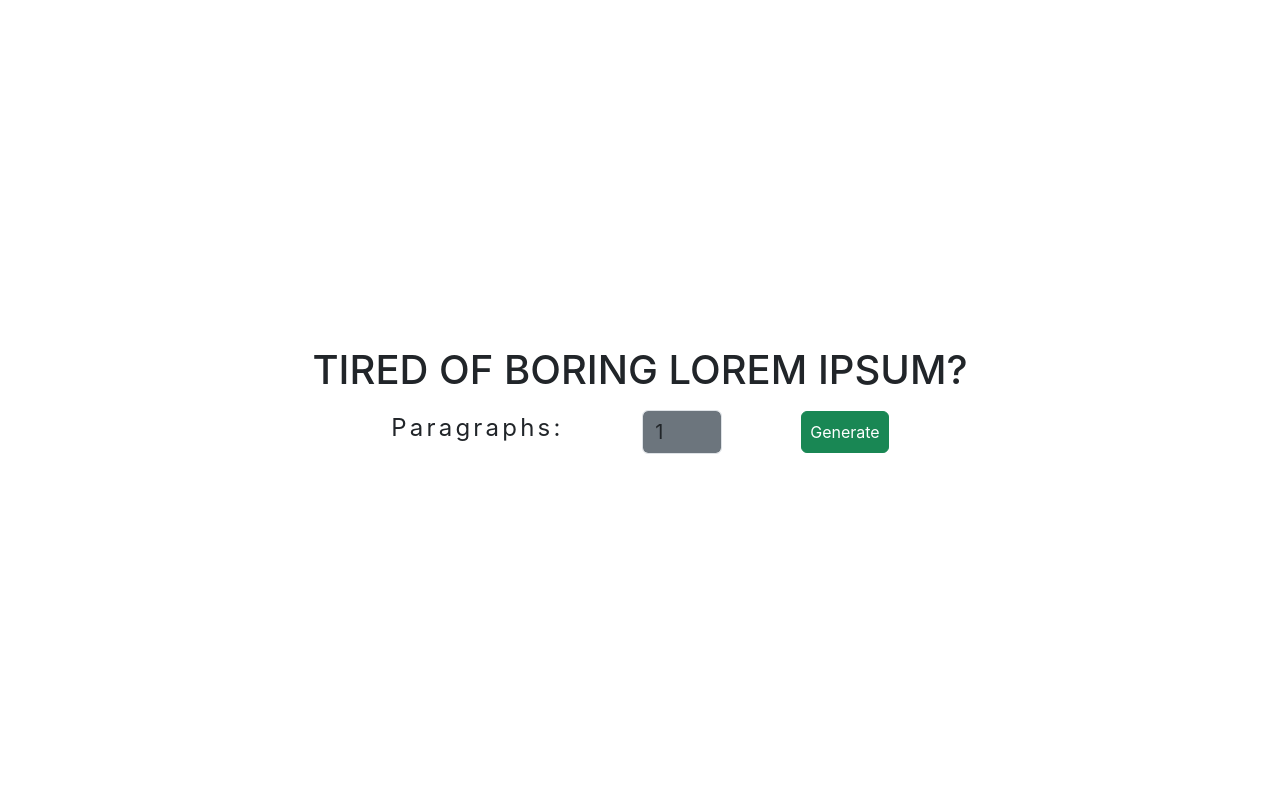
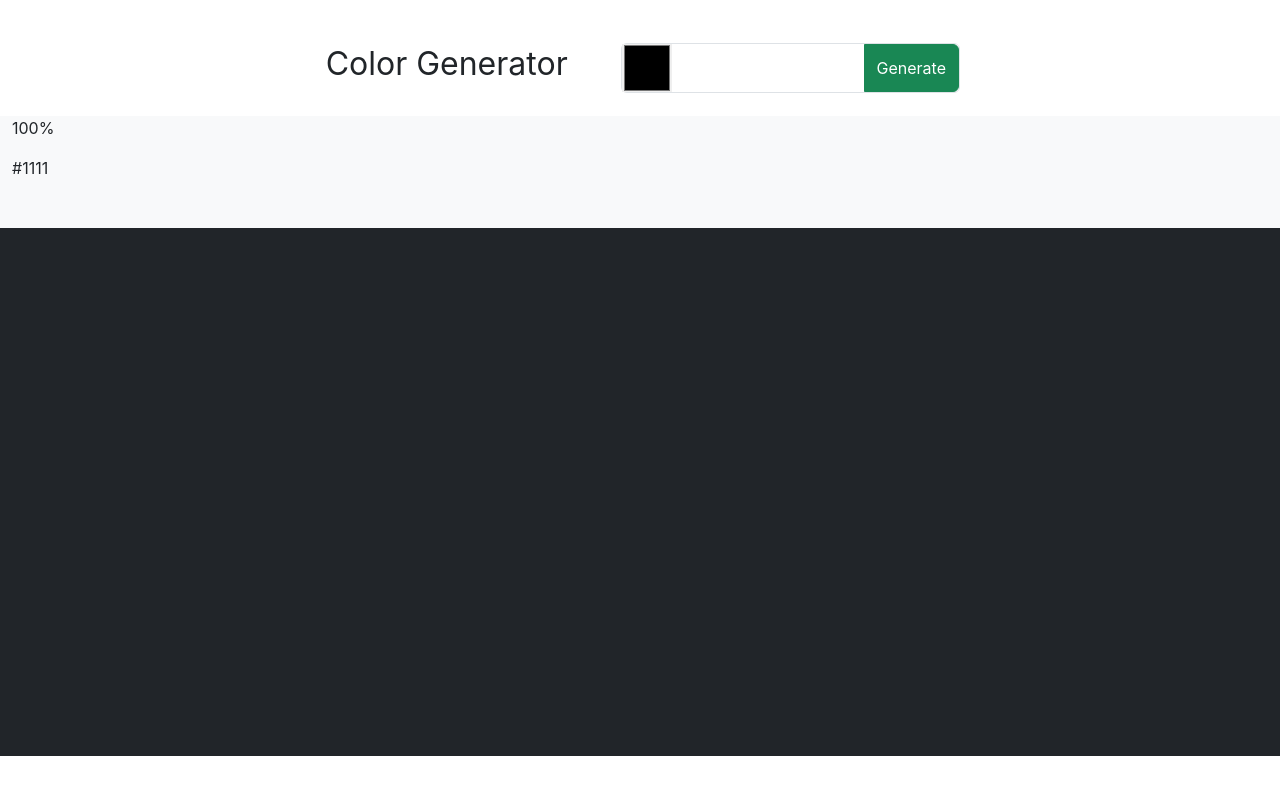
Before and after one commit to busratugul/my-react-projects, a React (Create React App) app: page / in a window 1280 px wide. Shown: the top 794 px of the page. Built offline with nearby package versions, Linux system fonts and the light colour scheme.

Commit message:
project 9 - color picker temel kodları yazıldı

```diff
--- /dev/null
+++ b/src/9-ColorGenerator/Color.jsx
@@ -0,0 +1,42 @@
+import React, {useState} from 'react'
+
+function Color() {
+    const [color, setColor] = useState("")
+  return (
+    <>
+      <form
+        className="mx-auto text-center d-flex mb-4 w-100 justify-content-center align-items-center"
+        style={{ cursor: 'pointer', height: '3rem', maxWidth: '40rem' }}
+      >
+        <p className="me-5 fs-2 mt-2" style={{ width: '30rem' }}>
+          Color Generator
+        </p>
+        <div className="input-group rounded border d-flex">
+          <input
+            type="color"
+            className="border-0 me-auto"
+            placeholder="#00000"
+            style={{height:"3rem"}}
+          />
+          <button className="btn btn-success ms-2" type="button">
+            Generate
+          </button>
+        </div>
+      </form>
+      <section
+        className="bg-dark row"
+        style={{ width: '100vw', height: '80vh' }}
+      >
+        <div
+          className="col bg-light text-dark"
+          style={{ height: '7rem' }}
+        >
+          <p>100%</p>
+          <p>#1111</p>
+        </div>
+      </section>
+    </>
+  )
+}
+
+export default Color
--- a/src/App.css
+++ b/src/App.css
@@ -33,16 +33,16 @@ main {
 }
 
 .next {
-  right: 0
+  right: 0;
 }
 
 .prev {
-  left: 0
+  left: 0;
 }
 
 article {
   position: absolute;
-  top:30%;
+  top: 30%;
   opacity: 0;
   transition: all 0.3s linear;
 }
@@ -56,3 +56,8 @@ article.lastSlide {
 article.nextSlide {
   transform: translateX(100%);
 }
+
+#inputColor:focus {
+  box-shadow: none;
+  border-color: #ced4da;
+}
--- a/src/App.js
+++ b/src/App.js
@@ -8,6 +8,7 @@ import QuestionsApp from './5-Accordion/QuestionsApp'
 import Tabs from './6-Tabs/Tabs'
 import Slider from './7-Slider/Slider'
 import Lorem from './8-Lorem_ipsum/Lorem'
+import Color from './9-ColorGenerator/Color'
 
 
 function App() {
@@ -29,7 +30,8 @@ function App() {
       {/* <QuestionsApp/> */}
       {/* <Tabs/> */}
       {/* <Slider/> */}
-      <Lorem/>
+      {/* <Lorem/> */}
+      <Color/>
     </div>
   )
 }
```
Also changed, not shown: src/9-ColorGenerator/colorToHex.js (added), 28 other files (tests, documents, lock files or other folders).
